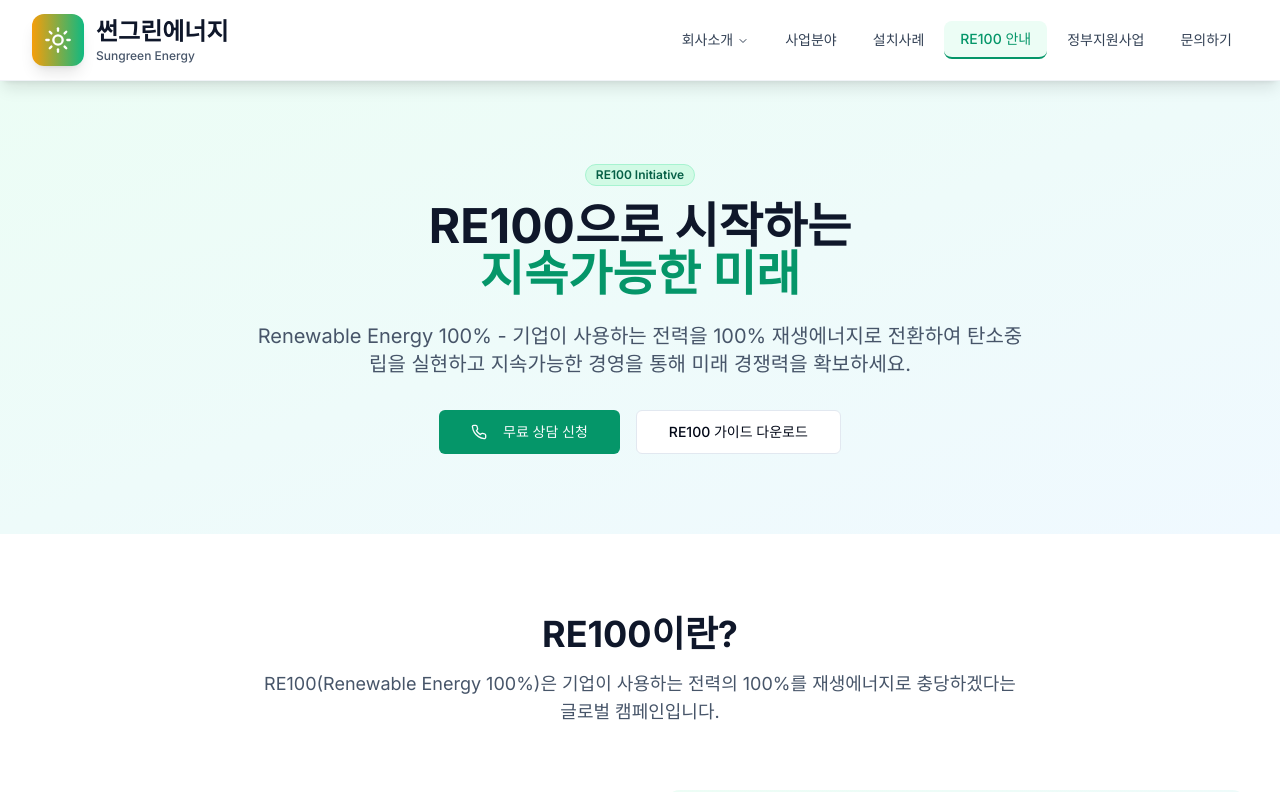
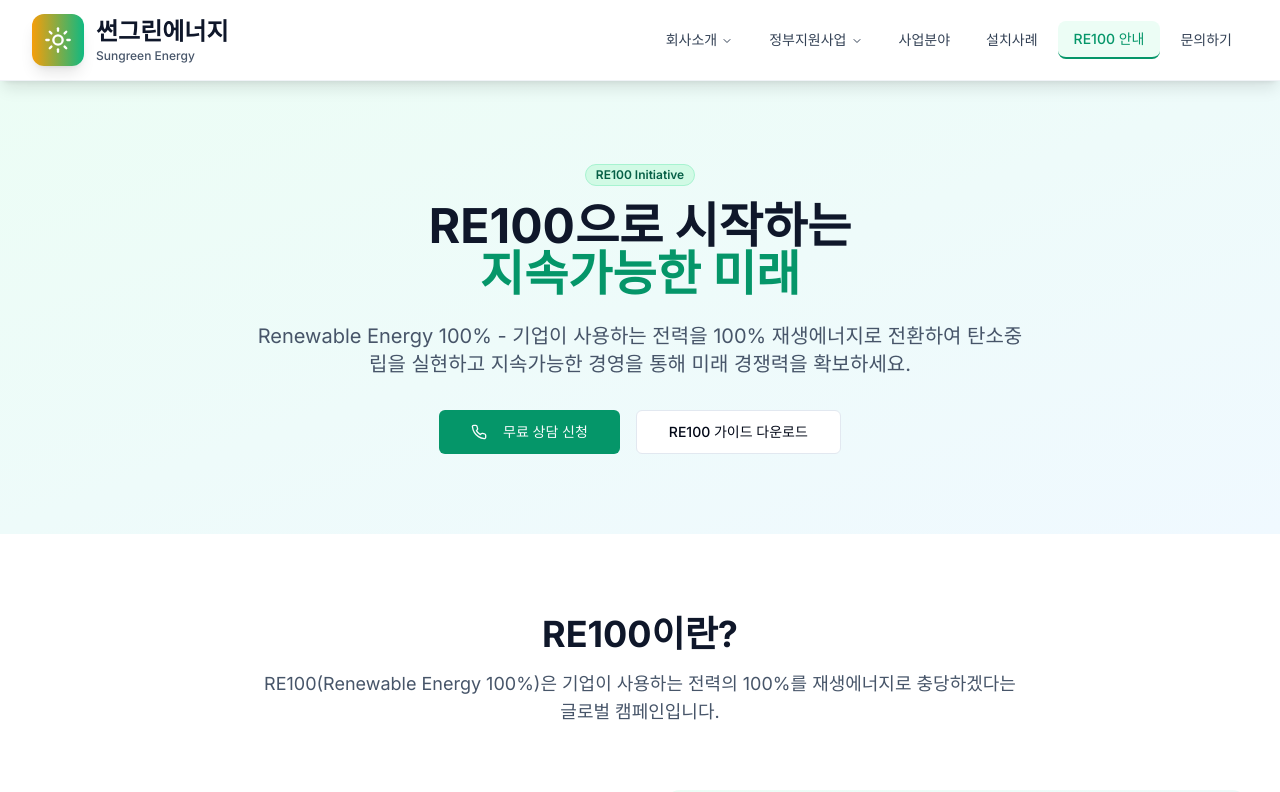
Before and after one commit to ssungreen/sungreen-web-oasis, a React (Vite) app: page /re100 in a window 1280 px wide. Shown: the top 792 px of the page. Built offline with nearby package versions, Linux system fonts and the light colour scheme.

Commit message:
Refactor header for government support
Implement a dropdown menu for government support in the header, mirroring the company introduction section.

```diff
--- a/src/components/Header.tsx
+++ b/src/components/Header.tsx
@@ -23,16 +23,23 @@ const Header = () => {
     { name: '오시는 길', href: '/location' },
   ];
 
+  const governmentSubMenu = [
+    { name: '주택지원사업', href: '/government/housing' },
+    { name: '건물지원사업', href: '/government/building' },
+    { name: '융복합지원사업', href: '/government/fusion' },
+    { name: '에너지자립마을지원사업', href: '/government/eco-village' },
+  ];
+
   const navigation = [
     { name: '사업분야', href: '/business' },
     { name: '설치사례', href: '/cases' },
     { name: 'RE100 안내', href: '/re100' },
-    { name: '정부지원사업', href: '/government' },
     { name: '문의하기', href: '/contact' },
   ];
 
   const isActive = (href: string) => location.pathname === href;
   const isCompanyActive = () => companySubMenu.some(item => isActive(item.href));
+  const isGovernmentActive = () => governmentSubMenu.some(item => isActive(item.href)) || location.pathname === '/government';
 
   return (
     <header className="bg-white/95 backdrop-blur-md shadow-lg border-b border-slate-200/50 sticky top-0 z-50">
@@ -62,9 +69,51 @@ const Header = () => {
                     회사소개
                   </NavigationMenuTrigger>
                   <NavigationMenuContent>
-                    <div className="w-80 p-4">
+                    <div className="w-80 p-4 bg-white shadow-lg border border-slate-200 rounded-lg z-50">
                       <div className="grid gap-3">
                         {companySubMenu.map((item) => (
+                          <NavigationMenuLink key={item.name} asChild>
+                            <Link
+                              to={item.href}
+                              className={`block p-3 rounded-lg transition-colors ${
+                                isActive(item.href)
+                                  ? 'bg-emerald-50 text-emerald-600'
+                                  : 'hover:bg-slate-50 text-slate-700'
+                              }`}
+                            >
+                              <div className="font-medium">{item.name}</div>
+                            </Link>
+                          </NavigationMenuLink>
+                        ))}
+                      </div>
+                    </div>
+                  </NavigationMenuContent>
+                </NavigationMenuItem>
+
+                <NavigationMenuItem>
+                  <NavigationMenuTrigger className={`px-4 py-2 text-sm font-medium rounded-lg transition-all duration-200 ${
+                    isGovernmentActive()
+                      ? 'text-emerald-600 bg-emerald-50'
+                      : 'text-slate-700 hover:text-emerald-600 hover:bg-slate-50'
+                  }`}>
+                    정부지원사업
+                  </NavigationMenuTrigger>
+                  <NavigationMenuContent>
+                    <div className="w-80 p-4 bg-white shadow-lg border border-slate-200 rounded-lg z-50">
+                      <div className="grid gap-3">
+                        <NavigationMenuLink asChild>
+                          <Link
+                            to="/government"
+                            className={`block p-3 rounded-lg transition-colors ${
+                              location.pathname === '/government'
+                                ? 'bg-emerald-50 text-emerald-600'
+                                : 'hover:bg-slate-50 text-slate-700'
+                            }`}
+                          >
+                            <div className="font-medium">전체보기</div>
+                          </Link>
+                        </NavigationMenuLink>
+                        {governmentSubMenu.map((item) => (
                           <NavigationMenuLink key={item.name} asChild>
                             <Link
                               to={item.href}
@@ -140,6 +189,36 @@ const Header = () => {
                 ))}
               </div>
 
+              {/* Government submenu */}
+              <div className="space-y-1">
+                <div className="px-4 py-3 text-base font-bold text-slate-900">정부지원사업</div>
+                <Link
+                  to="/government"
+                  className={`block px-8 py-2 text-sm font-medium rounded-lg transition-all duration-200 ${
+                    location.pathname === '/government'
+                      ? 'text-emerald-600 bg-emerald-50'
+                      : 'text-slate-600 hover:text-emerald-600 hover:bg-slate-50'
+                  }`}
+                  onClick={() => setIsMobileMenuOpen(false)}
+                >
+                  전체보기
+                </Link>
+                {governmentSubMenu.map((item) => (
+                  <Link
+                    key={item.name}
+                    to={item.href}
+                    className={`block px-8 py-2 text-sm font-medium rounded-lg transition-all duration-200 ${
+                      isActive(item.href)
+                        ? 'text-emerald-600 bg-emerald-50'
+                        : 'text-slate-600 hover:text-emerald-600 hover:bg-slate-50'
+                    }`}
+                    onClick={() => setIsMobileMenuOpen(false)}
+                  >
+                    {item.name}
+                  </Link>
+                ))}
+              </div>
+
               {navigation.map((item) => (
                 <Link
                   key={item.name}
```
